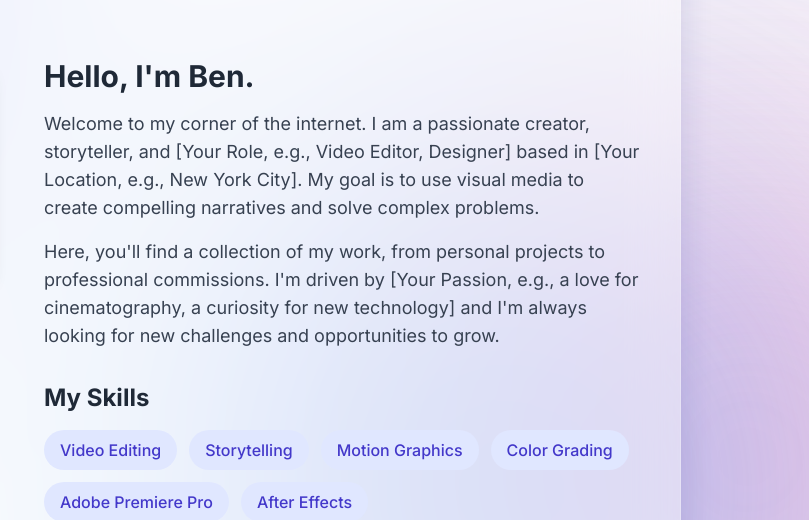
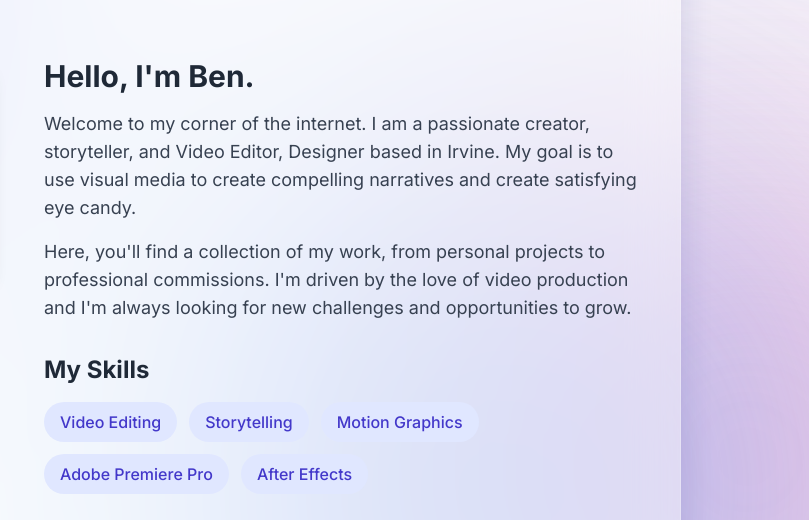
Before and after one commit to ItsNotme5218/ItsNotme5218.github.io, a plain HTML site: page about.html in a window 1280 px wide. Shown: the part 204-724 px from the top of the page, 471-1280 px from the left. Drawn offline with nearby package versions, Linux system fonts and the light colour scheme.

Commit message:
Update about.html

```diff
--- a/about.html
+++ b/about.html
@@ -94,11 +94,11 @@
                         <h2 class="text-3xl font-bold text-gray-800 mb-4">Hello, I'm Ben.</h2>
 
                         <p class="text-lg text-gray-700 mb-4">
-                            Welcome to my corner of the internet. I am a passionate creator, storyteller, and [Your Role, e.g., Video Editor, Designer] based in [Your Location, e.g., New York City]. My goal is to use visual media to create compelling narratives and solve complex problems.
+                            Welcome to my corner of the internet. I am a passionate creator, storyteller, and Video Editor, Designer based in Irvine. My goal is to use visual media to create compelling narratives and create satisfying eye candy.
                         </p>
 
                         <p class="text-lg text-gray-700 mb-4">
-                            Here, you'll find a collection of my work, from personal projects to professional commissions. I'm driven by [Your Passion, e.g., a love for cinematography, a curiosity for new technology] and I'm always looking for new challenges and opportunities to grow.
+                            Here, you'll find a collection of my work, from personal projects to professional commissions. I'm driven by the love of video production and I'm always looking for new challenges and opportunities to grow.
                         </p>
 
                         <h3 class="text-2xl font-bold text-gray-800 mt-8 mb-4">My Skills</h3>
@@ -108,7 +108,6 @@
                             <li class="bg-indigo-100 text-indigo-700 font-medium py-2 px-4 rounded-full">Video Editing</li>
                             <li class="bg-indigo-100 text-indigo-700 font-medium py-2 px-4 rounded-full">Storytelling</li>
                             <li class="bg-indigo-100 text-indigo-700 font-medium py-2 px-4 rounded-full">Motion Graphics</li>
-                            <li class="bg-indigo-100 text-indigo-700 font-medium py-2 px-4 rounded-full">Color Grading</li>
                             <li class="bg-indigo-100 text-indigo-700 font-medium py-2 px-4 rounded-full">Adobe Premiere Pro</li>
                             <li class="bg-indigo-100 text-indigo-700 font-medium py-2 px-4 rounded-full">After Effects</li>
                         </ul>
```
